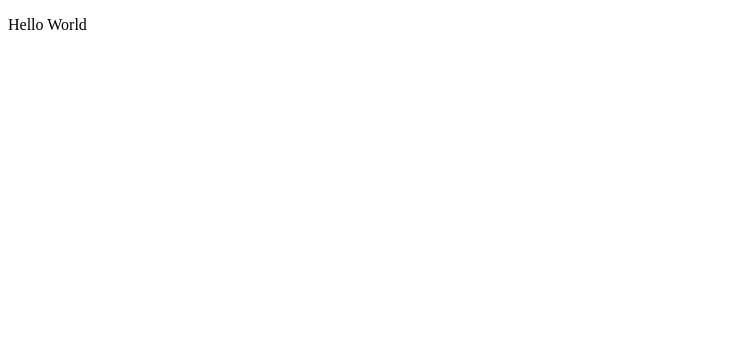
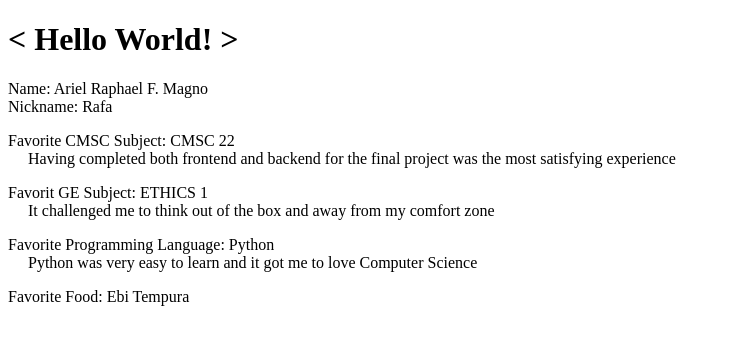
Before and after one commit to arfmagno/arfmagno.github.io, a plain HTML site: page index.html in a window 1280 px wide. Shown: the whole page, without its empty margins (0-731 px from the left). Drawn offline with Linux system fonts and the light colour scheme.

Commit message:
Added html content

```diff
--- a/index.html
+++ b/index.html
@@ -2,10 +2,19 @@
 <html>
     <head>
         <title>
-
+            Raphael Magno
         </title>
     </head>
     <body>
-        <p>Hello World</p>
+        <h1>&lt; Hello World! &gt;</h1>
+        <p>Name: Ariel Raphael F. Magno
+        <br/>Nickname: Rafa</p>
+        <p>Favorite CMSC Subject: CMSC 22
+            <br/>&nbsp;&nbsp;&nbsp;&nbsp;&nbsp;Having completed both frontend and backend for the final project was the most satisfying experience</p>
+        <p>Favorit GE Subject: ETHICS 1
+            <br/>&nbsp;&nbsp;&nbsp;&nbsp;&nbsp;It challenged me to think out of the box and away from my comfort zone</p>
+        <p>Favorite Programming Language: Python
+            <br/>&nbsp;&nbsp;&nbsp;&nbsp;&nbsp;Python was very easy to learn and it got me to love Computer Science</p>
+        <p>Favorite Food: Ebi Tempura</p>
     </body>
 </html>
```
